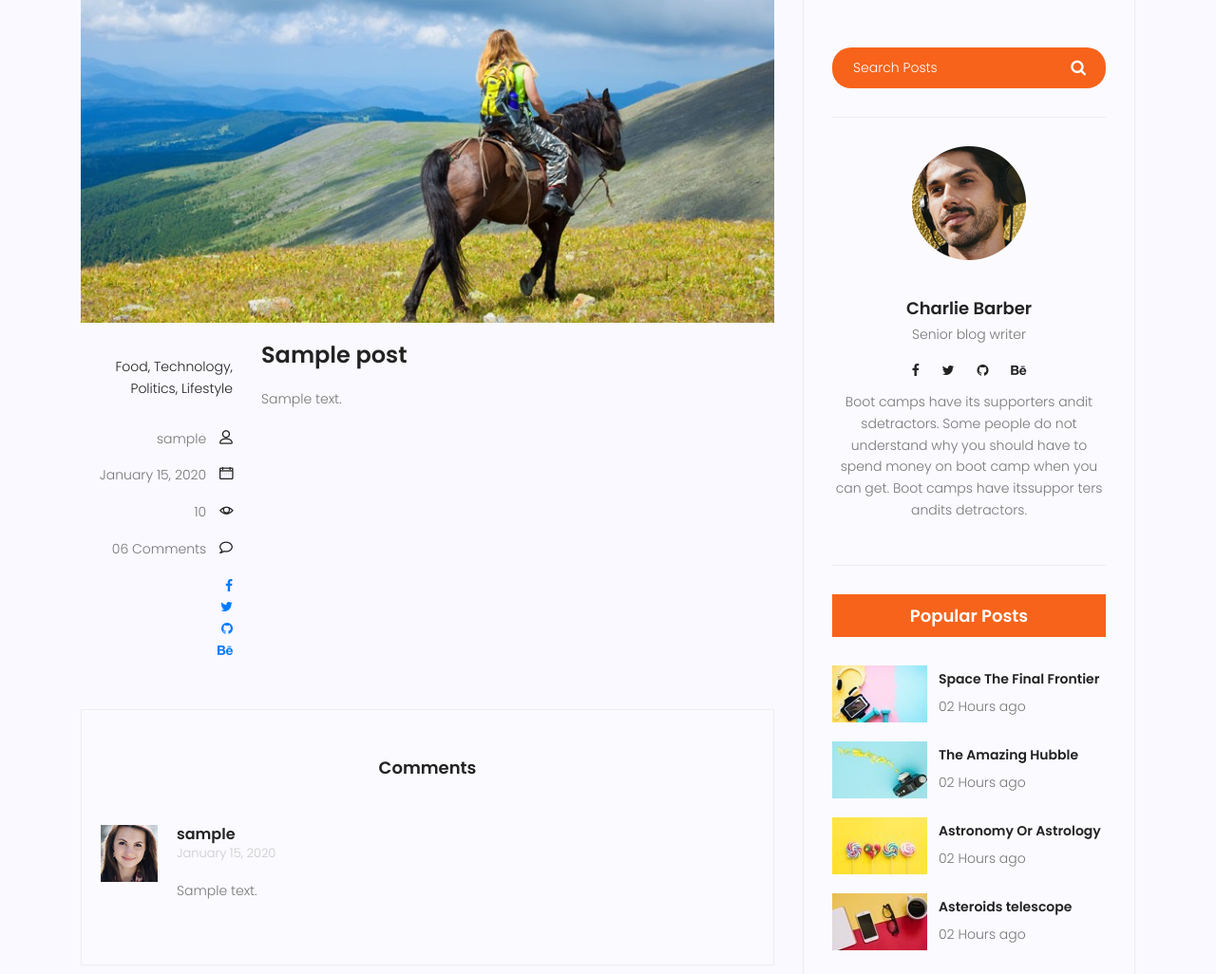
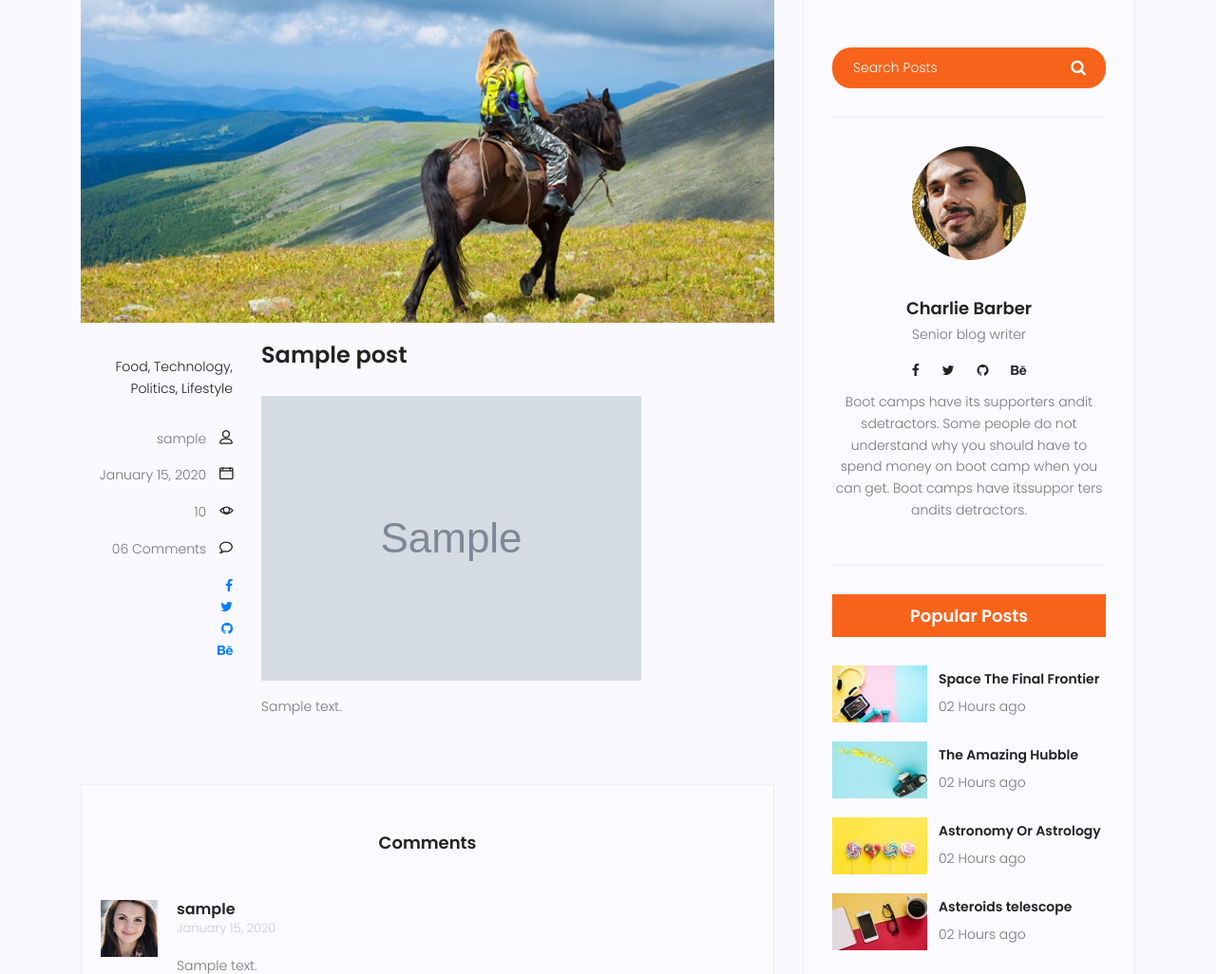
Before and after one commit to amantibrewal310/hack36, a Django app: page /blog/detail/1/ in a window 1280 px wide. Shown: the part 381-1407 px from the top of the page at 95% size. Run offline with Django 3.2, Linux system fonts and the light colour scheme; tables that the repository leaves empty hold one stand-in row (values such as "Sample post"); grey boxes marked "Sample" are stand-in pictures; some libraries are stand-ins or nearby versions.

Commit message:
image added on the detail page

```diff
--- a/blog/templates/blog/post_detail.html
+++ b/blog/templates/blog/post_detail.html
@@ -50,6 +50,7 @@
 					</div>
 					<div class="col-lg-9 col-md-9">
 						<h3 class="mt-20 mb-20">{{ post.title }}</h3>
+						<img src="{{ post.image.url }}" alt="image link is improper" class="img-fluid mt-2 mb-3">
 						<p class="excert">
 							{{ post.content }}
 						</p>
```
